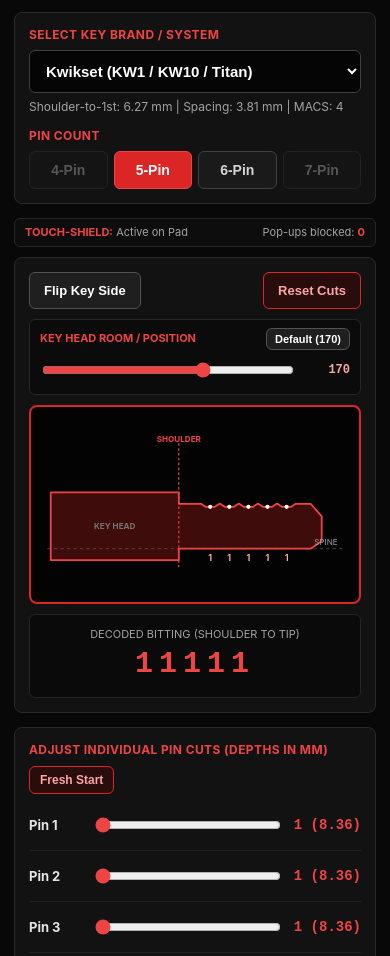
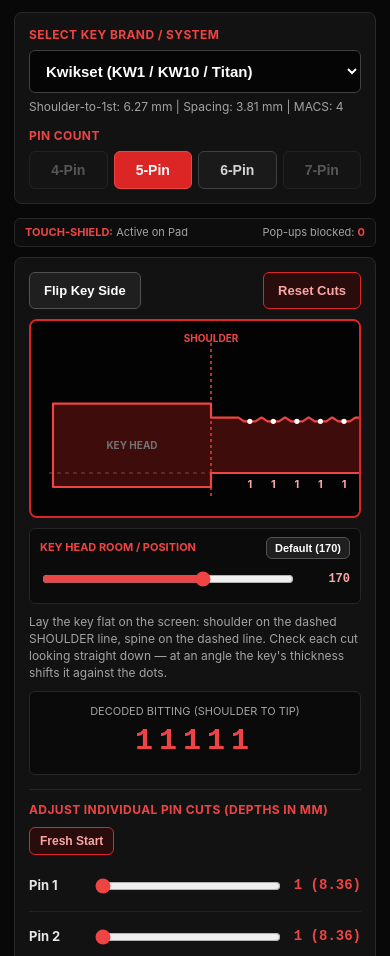
Before and after one commit to RookKnight7/Quarter-key-decoder-, a plain HTML site: page index.html in a window 390 px wide. Shown: the part 144-1100 px from the top of the page. Drawn offline with Linux system fonts and the light colour scheme.

Commit message:
Add files via upload

```diff
--- a/index.html
+++ b/index.html
@@ -1,5 +1,5 @@
 <!DOCTYPE html>
-<!-- Rook Knight's Key Reader v10 — based on v9, with: pin-count buttons limited to each system's valid counts; cut width clamped so adjacent cuts can't overlap; confirm before clearing the log; pinch state reset on touch end; saved-entry validation on load; off-screen key warning; stored calibration values clamped on load; generic Android-viewer banner text. -->
+<!-- Rook Knight's Key Reader v13 — based on v12, with: Key Head Room / Position slider moved below the key drawing so it sits with the key on small phone screens. -->
 <html lang="en">
 <head>
 <meta charset="UTF-8">
@@ -187,6 +187,7 @@
     border: 1px solid #262626;
     border-radius: 6px;
     padding: 8px 10px;
+    margin-top: 10px;
     margin-bottom: 10px;
   }
   .pad-box {
@@ -199,10 +200,14 @@
     -webkit-user-select: none;
     -webkit-touch-callout: none;
   }
+  #keyPadBox {
+    overflow-x: auto;
+  }
   #keySvg {
-    width: 100%;
+    width: 380px;
     height: 175px;
     display: block;
+    margin: 0 auto;
     background-color: #030303;
   }
   .bitting-display {
@@ -269,7 +274,7 @@
     touch-action: none;
   }
   .quarter-circle {
-    border: 3px solid #ef4444;
+    border: 2px solid #ef4444;
     background-color: rgba(239, 68, 68, 0.14);
     border-radius: 50%;
     display: flex;
@@ -327,6 +332,27 @@
     color: #a3a3a3;
     margin-top: 6px;
   }
+  .sliders-section {
+    border-top: 1px solid #262626;
+    margin-top: 14px;
+    padding-top: 12px;
+  }
+  @media (max-width: 520px) {
+    /* Phone screens: pin the drawing and the bitting readout to the top
+       while the sliders scroll beneath, so the key stays visible while
+       adjusting cuts. The readout sticks at 189px = 199px pad height
+       (175 svg + 20 padding + 4 border) minus its own 10px top margin. */
+    #keyPadBox {
+      position: sticky;
+      top: 0;
+      z-index: 20;
+    }
+    .bitting-display {
+      position: sticky;
+      top: 189px;
+      z-index: 20;
+    }
+  }
 </style>
 </head>
 <body>
@@ -377,6 +403,10 @@
         <button type="button" class="action-btn reset" onclick="resetCuts()">Reset Cuts</button>
       </div>
 
+      <div class="pad-box" id="keyPadBox">
+        <svg id="keySvg" viewBox="0 0 380 175" preserveAspectRatio="xMidYMid meet"></svg>
+      </div>
+
       <div class="pos-box">
         <div class="row-between" style="margin-bottom: 4px;">
           <span style="font-size: 11px; font-weight: 700; color: #ef4444; text-transform: uppercase;">Key Head Room / Position</span>
@@ -387,24 +417,21 @@
           <span id="shoulderVal" style="font-family: monospace; font-size: 12px; font-weight: 700; color: #fca5a5; width: 46px; text-align: right;">170</span>
         </div>
       </div>
-
-      <div class="pad-box" id="keyPadBox">
-        <svg id="keySvg" viewBox="0 0 380 175" preserveAspectRatio="xMidYMid meet"></svg>
-      </div>
+      <div class="spec-note">Lay the key flat on the screen: shoulder on the dashed SHOULDER line, spine on the dashed line. Check each cut looking straight down — at an angle the key's thickness shifts it against the dots.</div>
 
       <div class="bitting-display">
         <div style="font-size: 11px; color: #a3a3a3; text-transform: uppercase;">Decoded Bitting (Shoulder to Tip)</div>
         <div class="bitting-code" id="bittingOutput">11111</div>
         <div class="macs-warn" id="macsWarning"></div>
       </div>
-    </div>
 
-    <div class="card">
+      <div class="sliders-section">
       <div class="row-between" style="margin-bottom: 6px;">
         <span class="label" style="margin: 0;">Adjust Individual Pin Cuts (depths in mm)</span>
         <button type="button" class="action-btn reset" style="padding: 6px 10px; font-size: 12px;" onclick="resetCuts()">Fresh Start</button>
       </div>
       <div id="slidersContainer"></div>
+      </div>
     </div>
 
     <div class="card">
@@ -421,7 +448,7 @@
     <div class="card">
       <div class="label">U.S. Quarter Calibration (24.26 mm)</div>
       <p style="font-size: 13px; color: #d4d4d4; margin: 0 0 10px 0;">
-        Place a real U.S. Quarter flat on the black pad below. Pinch with two fingers or use the buttons until the red ring matches the outer edge of the coin.
+        Place a real U.S. Quarter flat on the black pad below. Pinch with two fingers or use the buttons until the OUTER edge of the red ring lines up with the outer edge of the coin. Look straight down at the screen while matching — viewing at an angle shifts the coin against the ring.
       </p>
 
       <div class="pad-box quarter-pad" id="quarterPad">
```
